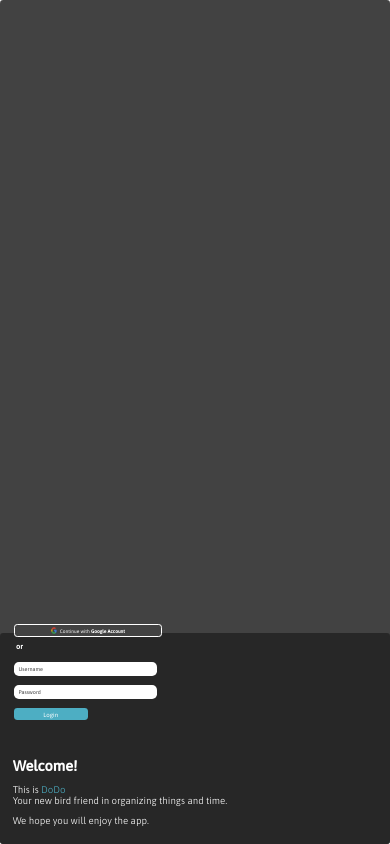
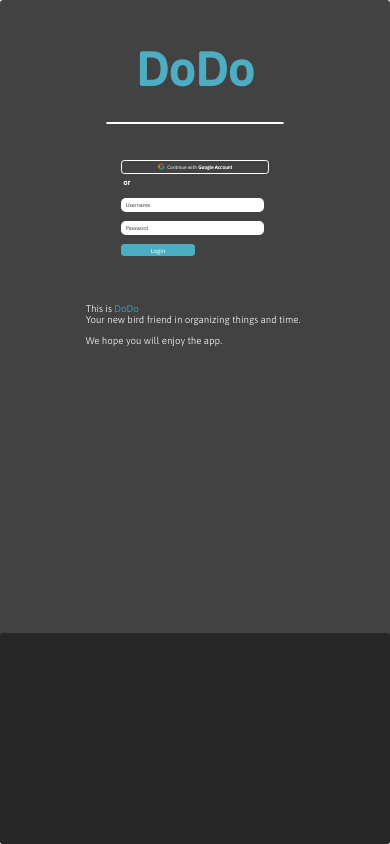
Before and after one commit to akai-org/akaitodo-frontend, a React (Vite) app: page /login in a window 390 px wide. Built offline with nearby package versions, Linux system fonts and the light colour scheme.

Commit message:
Add first sketch of mobile design

```diff
--- a/src/pages/Login.jsx
+++ b/src/pages/Login.jsx
@@ -95,6 +95,10 @@ const Login = () => {
                         </button>
                     </form>
                 </div>
+                <div className={styles.topMobile}>
+                        <p className={styles.dodoNameMobile}>DoDo</p>
+                        <hr className={styles.hrLineMobile}></hr>
+                </div>
                 <div className={styles.bottomBlock}></div>
             </div>
         </div>
--- a/src/styles/pages/Login.module.scss
+++ b/src/styles/pages/Login.module.scss
@@ -17,6 +17,10 @@
     height: 25.5vw;
     border-radius: 0.83vw;
     z-index: 2;
+}
+
+.topMobile {
+    display: none;
 }
 
 .leftSide {
@@ -228,6 +232,36 @@
         width: 100%;
         height: 100%;
         flex-direction: column-reverse;
+        justify-content: flex-end;
+        align-items: center;
+    }
+
+    .topMobile {
+        display: flex;
+        flex-direction: column;
+        align-items: center;
+        justify-content: center;
+    }
+
+    .dodoNameMobile {
+        color: #4DAEC3;
+        font-size: 12vw; //5vh
+        font-weight: 600;
+        margin: 5vh 0 1vh 0;
+    }
+
+    .hrLineMobile {
+        width: 45vw;
+        margin: 2vh 0 2vh 0;
+        border: solid 1px #fff;
+        border-radius: 2px;
+    }
+
+    // .rightSide {
+
+    // }
+    .topWelcome {
+        display: none;
     }
 
     .dodoLogo {
@@ -237,4 +271,6 @@
     .middleBar{
         display: none;
     }
+
+
 }
```
